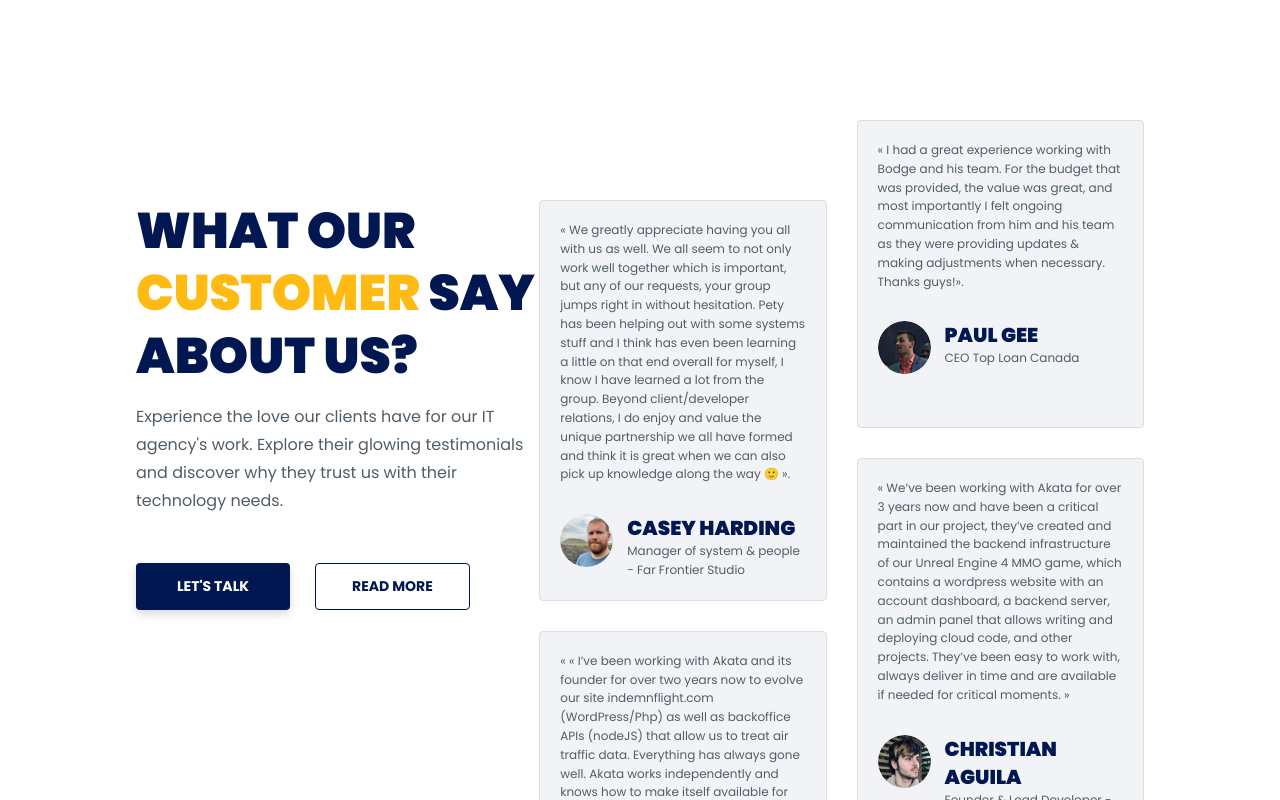
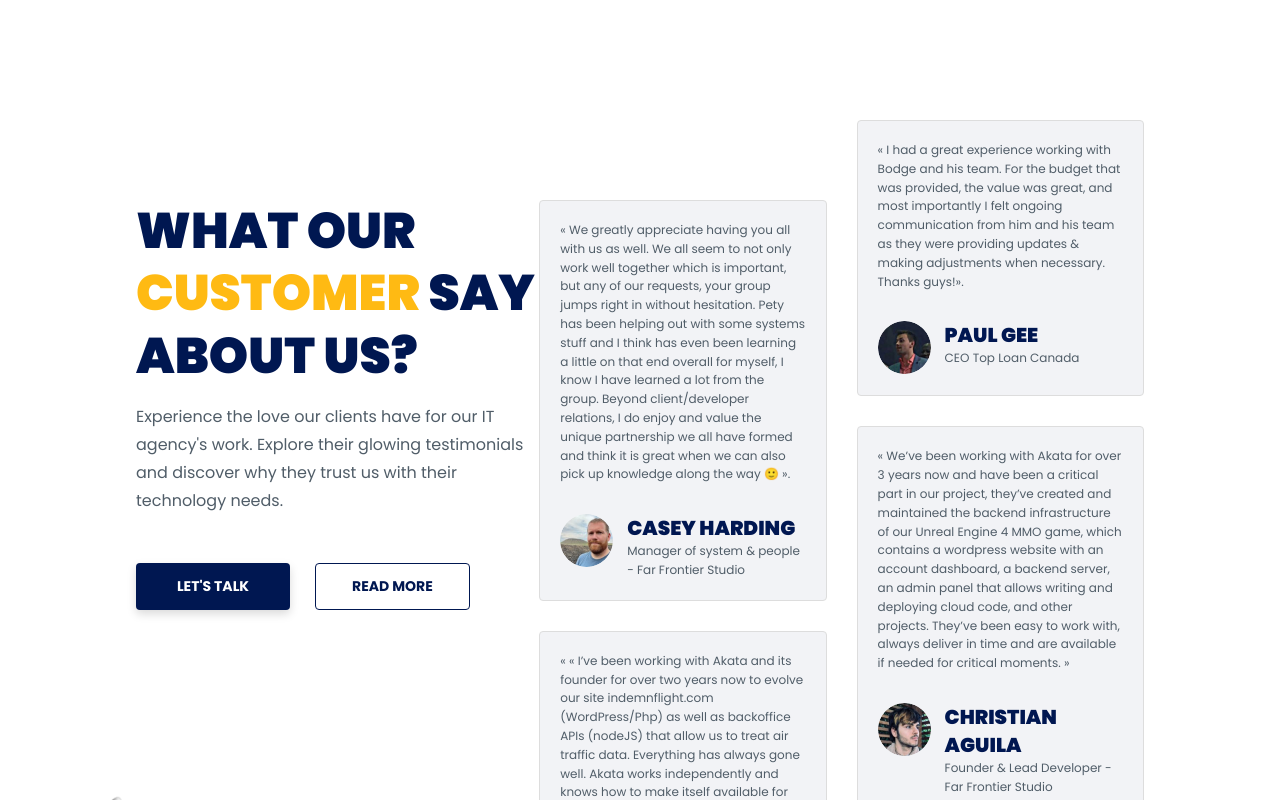
Before and after one commit to maxime-dot/website3, a Next.js app: page / in a window 1280 px wide. Shown: the part 800-1600 px from the top of the page. Built offline with nearby package versions, Linux system fonts and the light colour scheme.

Commit message:
reactor: remove unsed import + style.

```diff
--- a/src/app/components/cards/testimonial/testimonial-card.scss
+++ b/src/app/components/cards/testimonial/testimonial-card.scss
@@ -2,7 +2,6 @@
   width: 100%;
   max-width: 350px;
   background: var(--card-background);
-  min-height: 308px;
   border-radius: var(--border-radius);
   border: 1px solid var(--border-color);
   padding: 20px;
--- a/src/app/components/sections/testimonial/Testimonial.tsx
+++ b/src/app/components/sections/testimonial/Testimonial.tsx
@@ -7,7 +7,7 @@ import Button from "../../button/normal/Button";
 import ButtonOutline from "../../button/outline/ButtonOutline";
 import LoadingModal from "../../modal-lets-talk/LoadingModal";
 import TestimonialCard from "../../cards/testimonial/TestimonialCard";
-import TestimonialCardSkeleton from "../../cards/testimonial/TestimonialSkeleton";
+
 const ModalLetsTalk = dynamic(
   () => import("../../modal-lets-talk/ModalLetsTalk"),
   {
```
